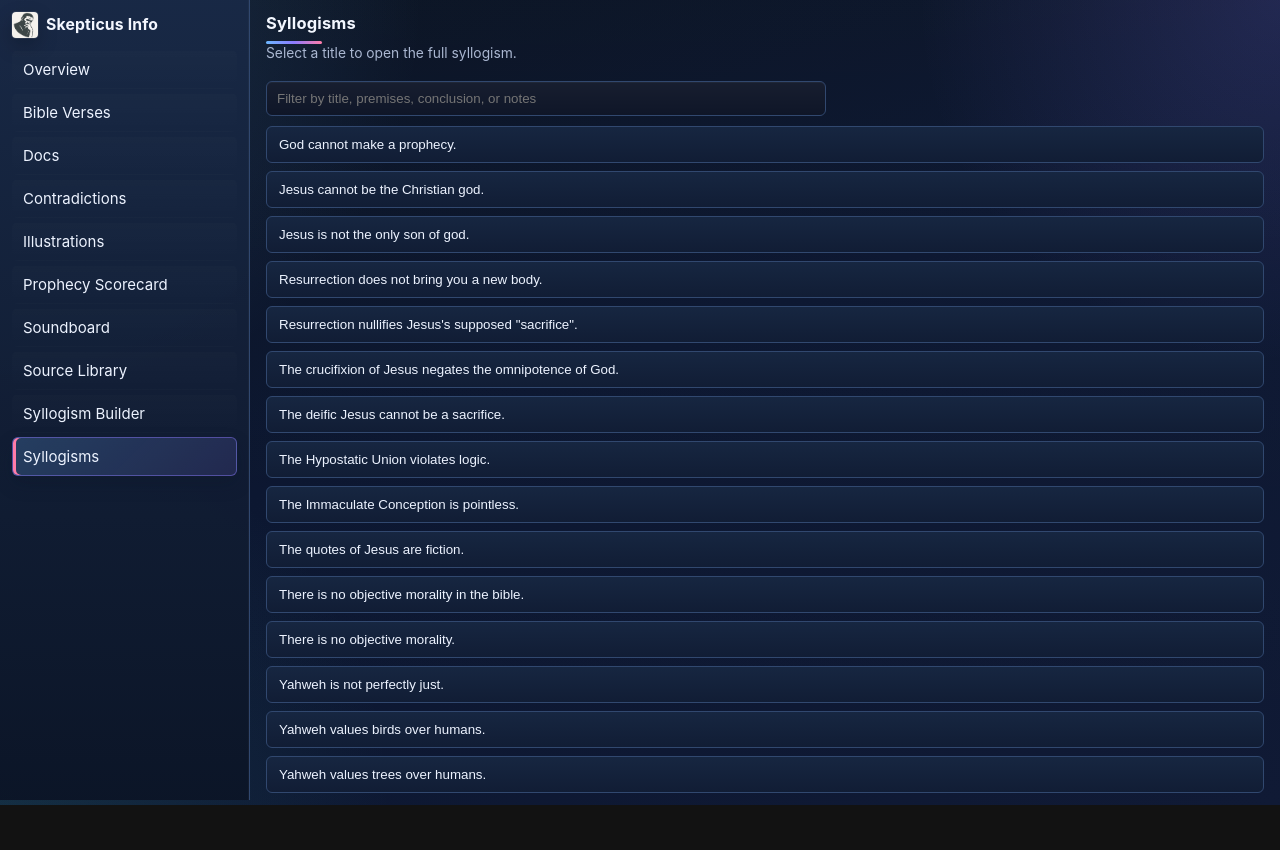
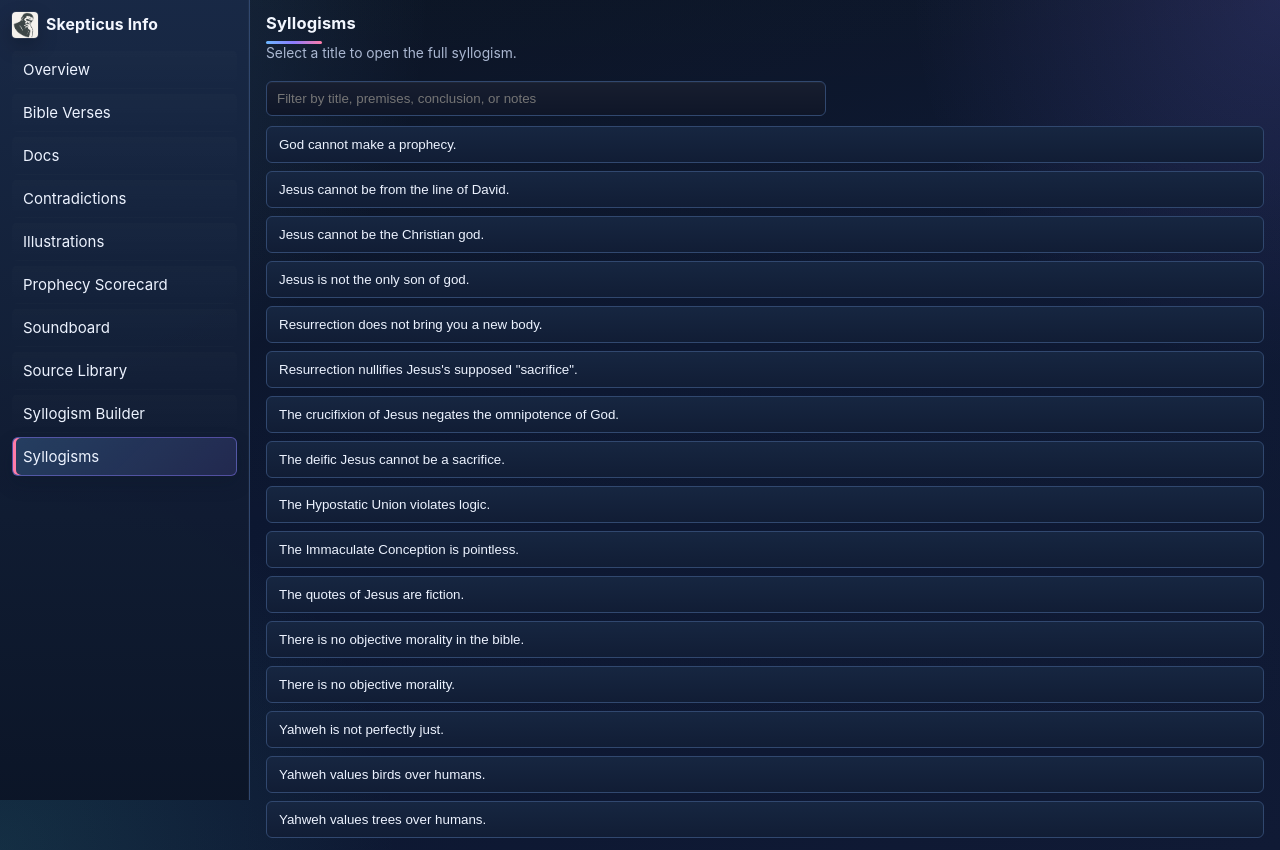
Before and after one commit to bytebodger/skepticus-info, a React (Vite) app: page /syllogisms in a window 1280 px wide. Before the commit the page ends 805 px from the top, so only its background shows below. Built offline with nearby package versions, Linux system fonts and the light colour scheme.

Commit message:
more docs & syllogisms

```diff
--- a/src/data/syllogisms.ts
+++ b/src/data/syllogisms.ts
@@ -193,6 +193,17 @@ export const syllogisms: Syllogism[] = [
         conclusion: 'The crucifixion of Jesus negates the omnipotence of God.',
         notes: [],
     },
+    {
+        id: 'jesus-not-from-david',
+        title: 'Jesus cannot be from the line of David.',
+        premises: [
+            'Jesus has NO DNA from Joseph, meaning that he can\'t possibly be of Joseph\'s line.',
+            'Jesus has no DNA from Mary (if we were to accept the Hypostatic Union that he is "fully god"), meaning that he can\'t possibly be of Mary\'s line.',
+            'Adoption was not considered sufficient to be part of someone\'s lineage.',
+        ],
+        conclusion: 'Whether you accept that Joseph or Mary were descended from David makes no difference - Jesus was not descended from David.',
+        notes: [],
+    },
 ];
 
 export function getSyllogismsSorted(): Syllogism[]
```
